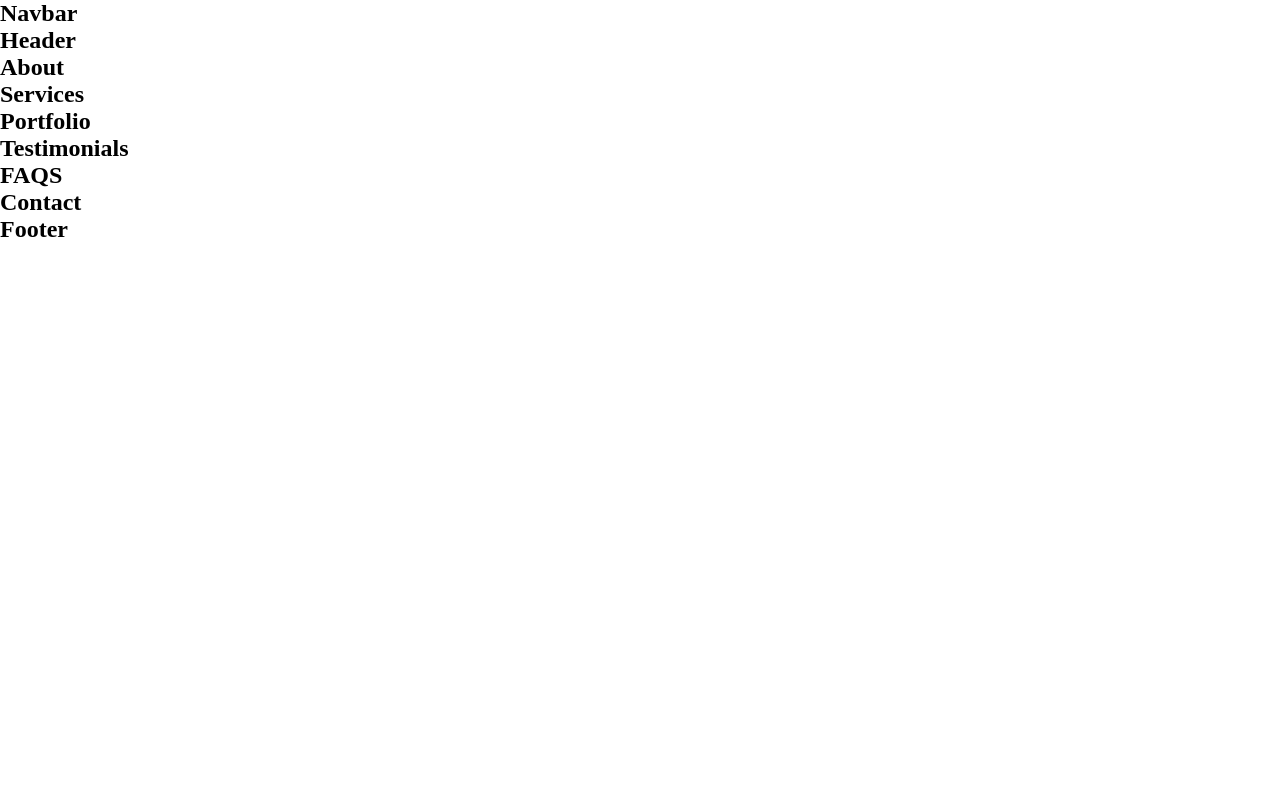
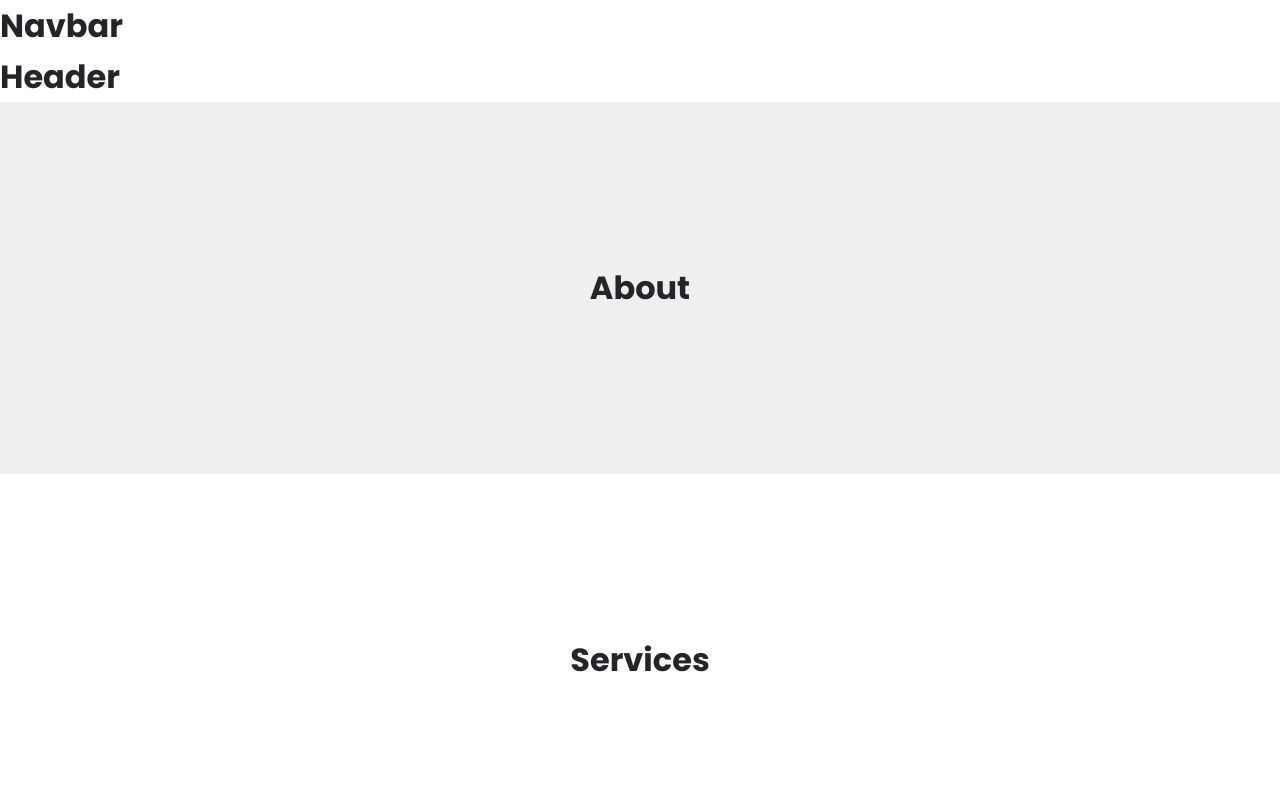
Before and after one commit to ndurivin/vinn-portfolio, a React (Create React App) app: page / in a window 1280 px wide. Shown: the top 800 px of the page. Built offline with nearby package versions, Linux system fonts and the light colour scheme.

Commit message:
Adds the general classes styling

```diff
--- a/public/index.html
+++ b/public/index.html
@@ -4,6 +4,10 @@
     <meta http-equiv="X-UA-Compatible" content="IE=edge">
     <meta name="viewport" content="width=device-width, initial-scale=1.0">
     <title>Vinn Portfolio App</title>
+
+    <!-- GOOGLE FONT (Poppins)  -->
+    <link href="https://fonts.googleapis.com/css2?family=Poppins:ital,wght@0,100;0,200;0,300;0,400;0,700;1,100;1,200;1,300&display=swap" rel="stylesheet">
+
 </head>
 <body>
     <div id="root"></div>
--- a/src/index.css
+++ b/src/index.css
@@ -37,3 +37,139 @@
     --transition: all 500ms ease;
 
 }
+
+html {
+    scroll-behavior: smooth;
+}
+
+body {
+    font-family: 'Poppins', sans-serif;
+    line-height: 1.6;
+    font-size: 0.9rem;
+}
+
+/* GENERAL CONTAINER CLASS */
+
+.container {
+    width: var(--container-width-lg);
+    margin-inline: auto;
+    max-width: 1920px;
+}
+
+/* GENERAL SECTION STYLE  */
+
+section {
+    padding: 10rem 0;
+    background: var(--color-light);
+    transition: var(--transistion);
+}
+
+section:nth-child(even) {
+    background: var(--color-white);
+}
+
+section > h2 {
+    text-align: center;
+}
+
+section > p {
+    text-align: center;
+    margin: 0.5rem auto 4rem;
+    width: 40%;
+}
+
+/* GENERAL SECTION STYLE  */
+
+a {
+    color: var(--color-white);
+    transition: var(--transistion);
+}
+
+/* GENERAL HEADING STYLE  */
+
+h1, h2, h3, h4, h5, h6 {
+    list-style: 1.1;
+    color: var(--color-black);
+}
+
+h1 {
+    font-size: 3rem;
+}
+
+h2 {
+    font-size: 2rem;
+}
+
+h3 {
+    font-size: 1.6rem;
+}
+
+h4 {
+    font-size: 1.1rem;
+}
+
+h5 {
+    font-size: 0.95rem;
+}
+
+h6 {
+    font-size: 0.8rem;
+}
+
+
+/* GENERAL IMAGESSTYLE  */
+
+ img {
+    display: block;
+    width: 100%;
+    object-fit: cover;
+
+}
+
+/* GENERAL BUTTON STYLE  */
+
+.btn {
+    display: inline-block;
+    width: fit-content;
+    display: flex;
+    align-items: center;
+    gap: 1rem;
+    background: var(--color-light);
+    color: var(--color-black);
+    padding: 0.6rem 2.5rem;
+    border: 2px solid transparent;
+    border-radius: var(--border-radius-2);
+    cursor: pointer;
+}
+
+.btn:hover {
+    background-color: transparent;
+    border-color: var(--color-light);
+    transform: translateY(-0.5rem);
+}
+
+.btn.white {
+    background: var(--color-white);
+}
+
+.btn.white:hover {
+    background: transparent;
+    border-color: var(--color-white);
+}
+
+.btn.primary {
+    background: var(--color-primary);
+
+
+    color: white;
+}
+
+.btn.primary:hover {
+    background: transparent;
+    border-color: var(--color-primary);
+    color: var(--color-primary);
+}
+
+.btn.sm {
+    padding: 0.5rem 1.2rem;
+}
```
